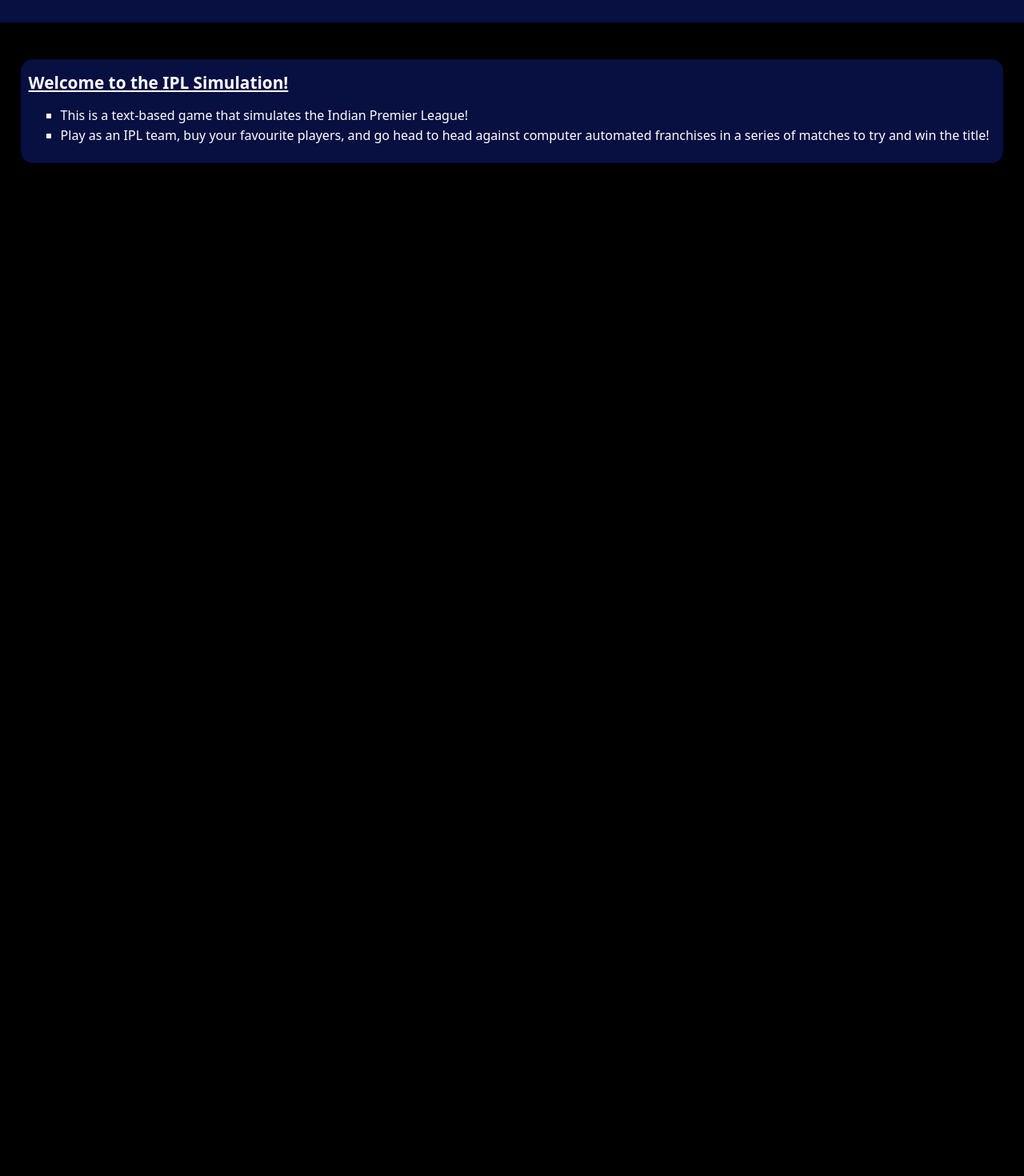
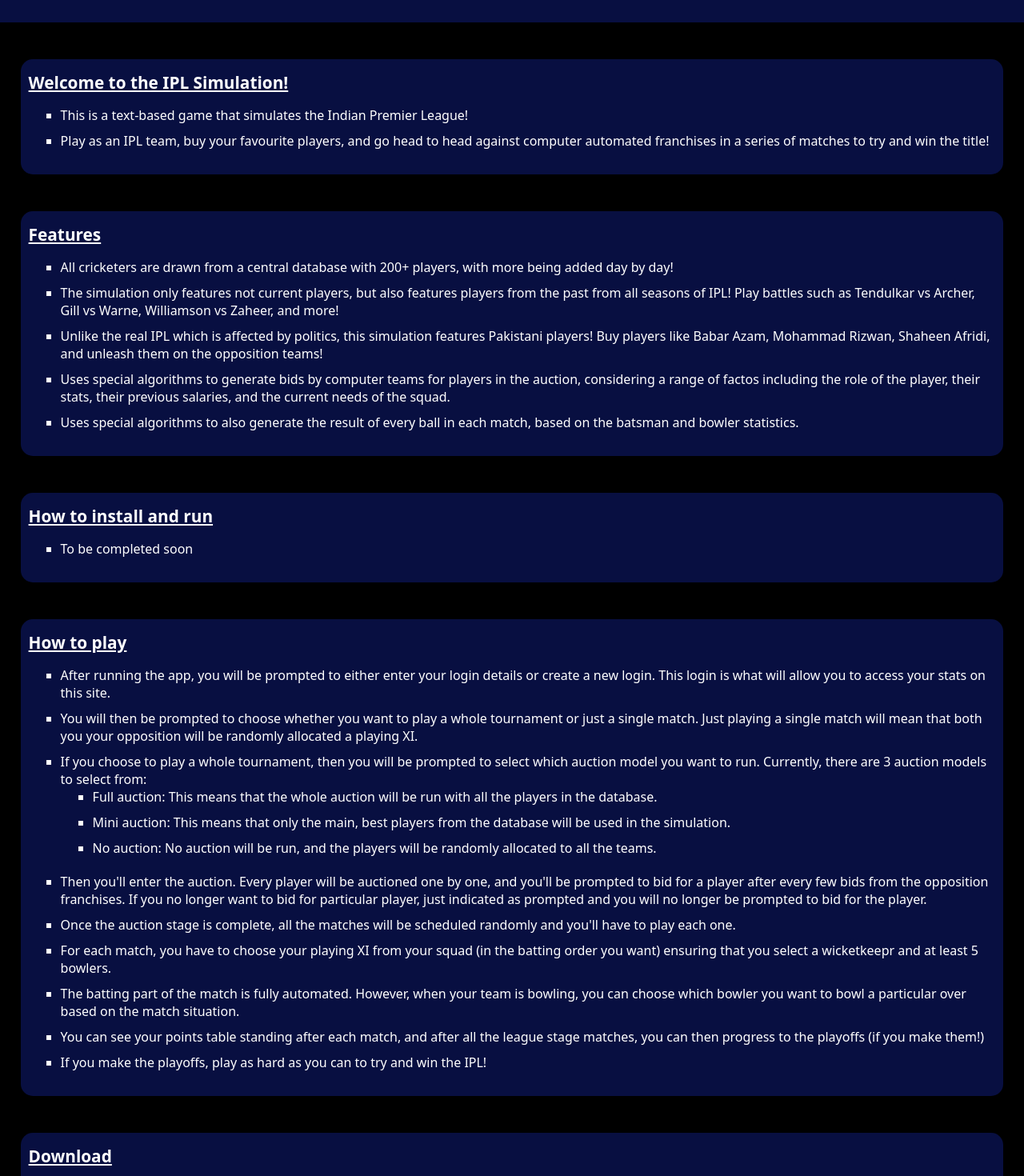
Before and after one commit to KW781/IPLSimulationDashboard, a React (Create React App) app: page / in a window 1280 px wide. Shown: the part 100-1570 px from the top of the page at 80% size. Before the commit the page ends 800 px from the top, so only its background shows below. Built offline with nearby package versions, Linux system fonts and the light colour scheme.

Commit message:
completed working home page

```diff
--- a/src/components/CardStyling.module.css
+++ b/src/components/CardStyling.module.css
@@ -2,9 +2,9 @@
   padding-top: 15px;
   padding-bottom: 5px;
   border-radius: 15px;
-  background-color: #080f41;
   padding-left: 10px;
   padding-right: 10px;
+  background-color: #080f41;
   width: 96%;
   margin: auto;
 }
@@ -27,7 +27,7 @@
 }
 
 .card li {
-  padding-bottom: 3px;
+  padding-bottom: 10px;
 }
 
 .separator {
--- a/src/pages/HomePage.js
+++ b/src/pages/HomePage.js
@@ -164,6 +164,10 @@
   return (
     <div>
       <Card>{initDescript}</Card>
+      <Card>{features}</Card>
+      <Card>{installation}</Card>
+      <Card>{rules}</Card>
+      <Card>{downloadInstructs}</Card>
     </div>
   );
 }
```
